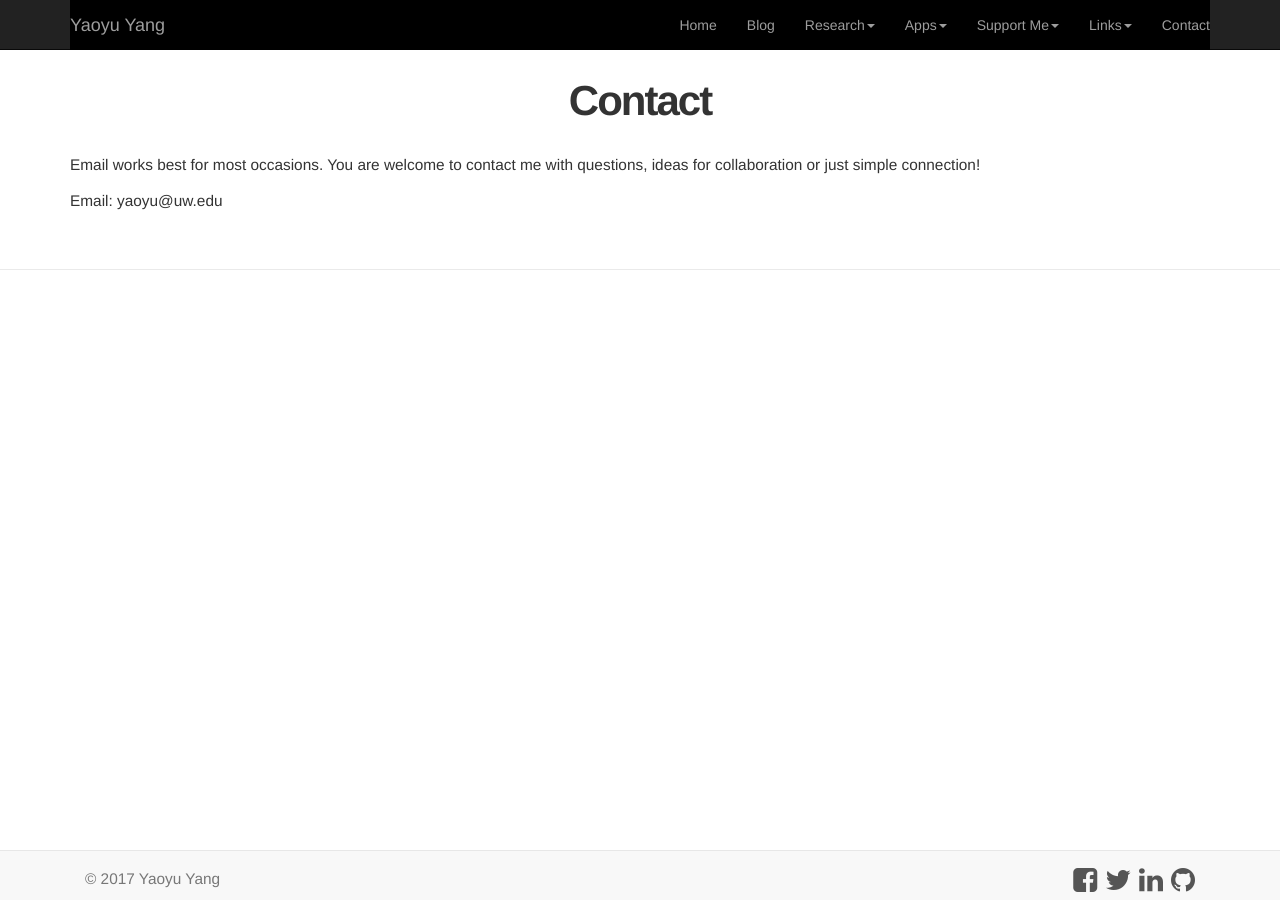
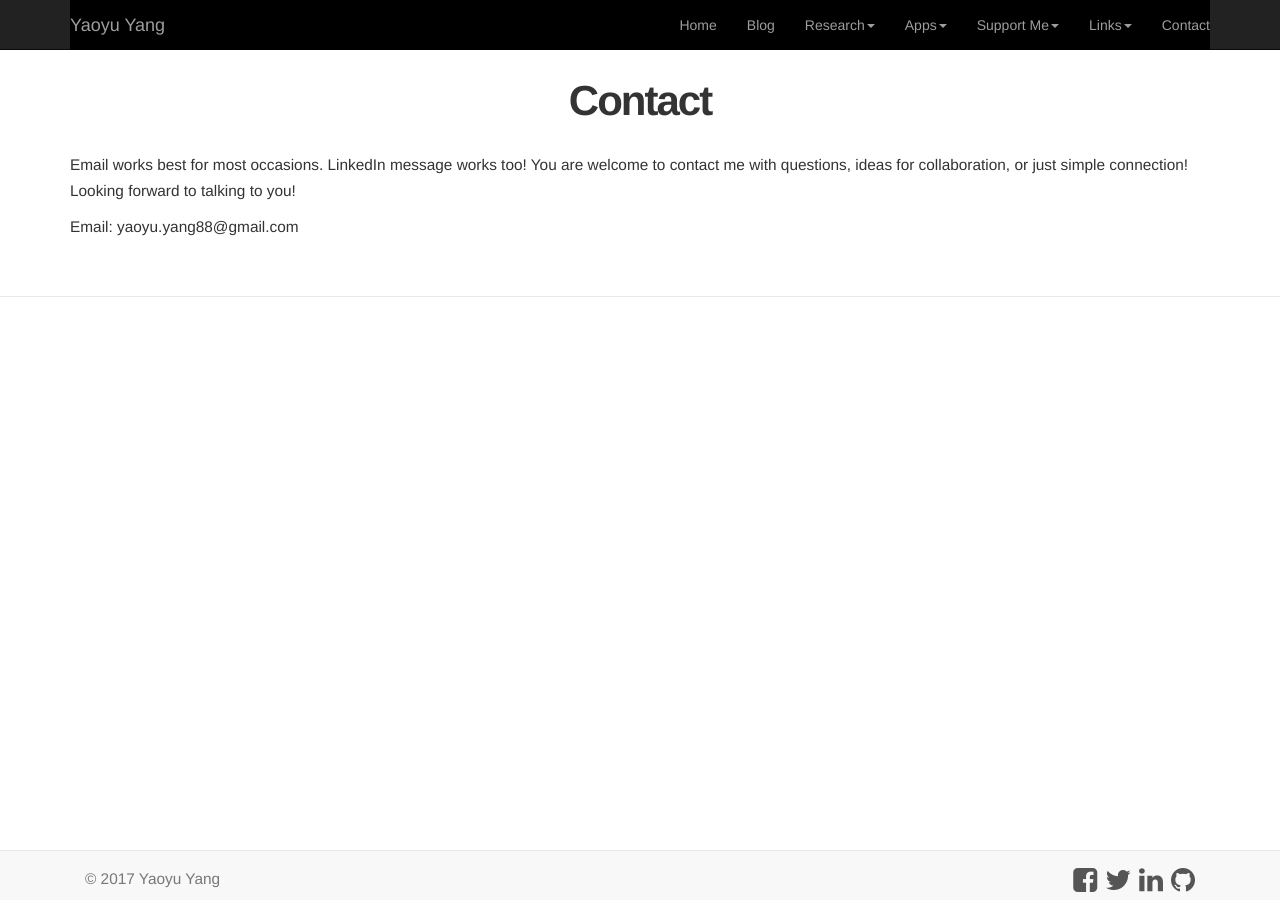
Before and after one commit to yaoyuyang/yaoyuyang.github.io, a Jekyll site: the page built from contact/index.html, in a window 1280 px wide. Built offline with Jekyll 4.4.1, drawn with Linux system fonts in a browser that asks for light colours; nearby versions of some CDN libraries.

Commit message:
Update links and introduction

```diff
--- a/_includes/header.html
+++ b/_includes/header.html
@@ -59,10 +59,10 @@
              <a href="/apps" class="dropdown-toggle" data-toggle="dropdown">Links<b class="caret"></b></a>
              <ul class="dropdown-menu">
                <li><a href="http://klavinslab.org/aquarium.html" target="_blank">Aquarium</a></li>
-               <li><a href="http://www.uwbiofab.org/" target="_blank">UW BIOFAB</a></li>
                <li><a href="http://catchonebus.com/" target="_blank">CatchOneBus</a></li>
                <li><a href="http://www.ginkgobioworks.com/" target="_blank">Ginkgo Bioworks</a></li>
-               <li><a href="http://dianbridal.com/" target="_blank">Dian Bridal</a></li>
+               <li><a href="http://seafoodcheck.com/" target="_blank">SeafoodCheck</a></li>
+               <li><a href="http://www.uwbiofab.org/" target="_blank">UW BIOFAB</a></li>
              </ul>
            </li>
            <!-- <li><a href="/referral">Referral</a></li> -->
--- a/contact/index.html
+++ b/contact/index.html
@@ -4,6 +4,6 @@
 ---
 <div class="container">
 <h1>Contact</h1>
-<p>Email works best for most occasions. You are welcome to contact me with questions, ideas for collaboration or just simple connection!</p>
-<p>Email: yaoyu@uw.edu</p>
+<p>Email works best for most occasions. LinkedIn message works too! You are welcome to contact me with questions, ideas for collaboration, or just simple connection! Looking forward to talking to you!</p>
+<p>Email: yaoyu.yang88@gmail.com</p>
 </div>
--- a/index.html
+++ b/index.html
@@ -12,12 +12,12 @@
     </div>
     <div class="col-md-8" style='margin-top:20px'>
       <p>
-      Hi, I'm Yaoyu Yang. I currently work at <a href="http://www.ginkgobioworks.com/" target="_blank">Ginkgo Bioworks</a> as a senior software engineer. I recently earned my Ph.D. in  <a href="http://www.ee.washington.edu/" target="_blank">Electrical Engineering</a> at <a href="http://www.washington.edu/" target="_blank">University of Washington</a>, where I worked on synthetic biology and lab automation in the <a href="http://klavinslab.org/" target="_blank">Klavins Lab</a>. I was a founding member of <a href="http://uwbiofab.org/" target="_blank">UW Biofabrication Center (UW BIOFAB)</a> and worked there as a software engineer leading the workflow development.
+      Hi, I'm Yaoyu Yang. I currently work at <a href="http://www.ginkgobioworks.com/" target="_blank">Ginkgo Bioworks</a> as a senior software engineer with the aim of making biology easier to engineer through software. I recently earned my Ph.D. in  <a href="http://www.ee.washington.edu/" target="_blank">Electrical Engineering</a> at <a href="http://www.washington.edu/" target="_blank">University of Washington</a>, where I worked on synthetic biology and lab automation in the <a href="http://klavinslab.org/" target="_blank">Klavins Lab</a>. I was a founding member of <a href="http://uwbiofab.org/" target="_blank">UW Biofabrication Center (UW BIOFAB)</a> and worked there as a software engineer leading the workflow development.
       </p>
       <p>
       I studied <a href="http://www.automation.sjtu.edu.cn/en/" target="_blank">automation</a> in my undergraduate at <a href="http://en.sjtu.edu.cn/" target="_blank">Shanghai Jiao Tong University</a>. I was intersted in <a href="http://en.wikipedia.org/wiki/Control_theory" target="_blank">control theory</a> and its applications in electronic and electrical systems. I began my graduate study in UW EE in fall 2011 and found myself fascinated by the emerging area of <a href="http://www.synberc.org/what-is-synbio" target="_blank">synthetic biology</a> where I could apply my knowledge in <a href="http://en.wikipedia.org/wiki/Automation" target="_blank">automation</a> to engineer biological systems, which could potentially lead to disruptive innovations in biotechnology. I joined <a href="http://klavinslab.org/" target="_blank">Klavins Lab</a> since then and have been working on several <a href="/research">research projects</a> in synthetic biology with the aim of designing, building, and testing synthetic dynamic gene circuits. I worked greatly on building high quality, reproducible build and test workflows in the <a href="http://klavinslab.org/aquarium.html" target="_blank">Aquarium lab oprating system</a> , which we invented in the Klavins Lab. I also worked as an engineer building commercial solutions at Aquarium LLC.</p>
 
-      <p>Outside lab and work, I enjoy reading, making <a href="/apps">cool apps</a>, and helping with my wife's <a href='http://dianbridal.com/' target="_blank">bridal startup</a>. You can support my work on free and open software by checkout <a href="/supportme">Support Me</a> page.
+      <p>Outside lab and work, I enjoy reading, making <a href="/apps">cool apps</a>, and helping with my wife's <a href='http://dianbridal.com/' target="_blank">bridal startup</a>. You can support my work on free and open software by checking out <a href="/supportme">Support Me</a> page.
       </p>
     </div>
   </div>
```
Also changed, not shown: 5 other files.
